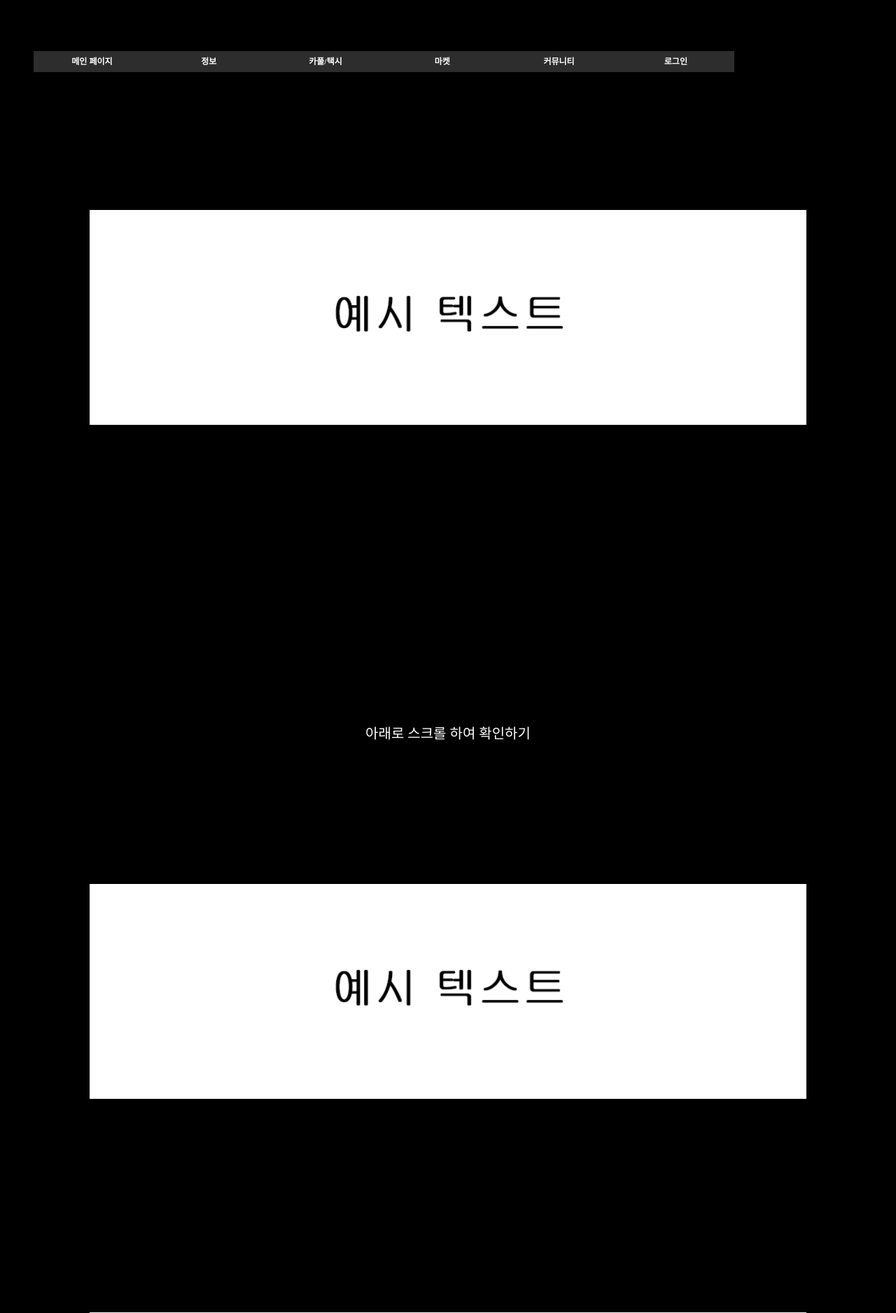
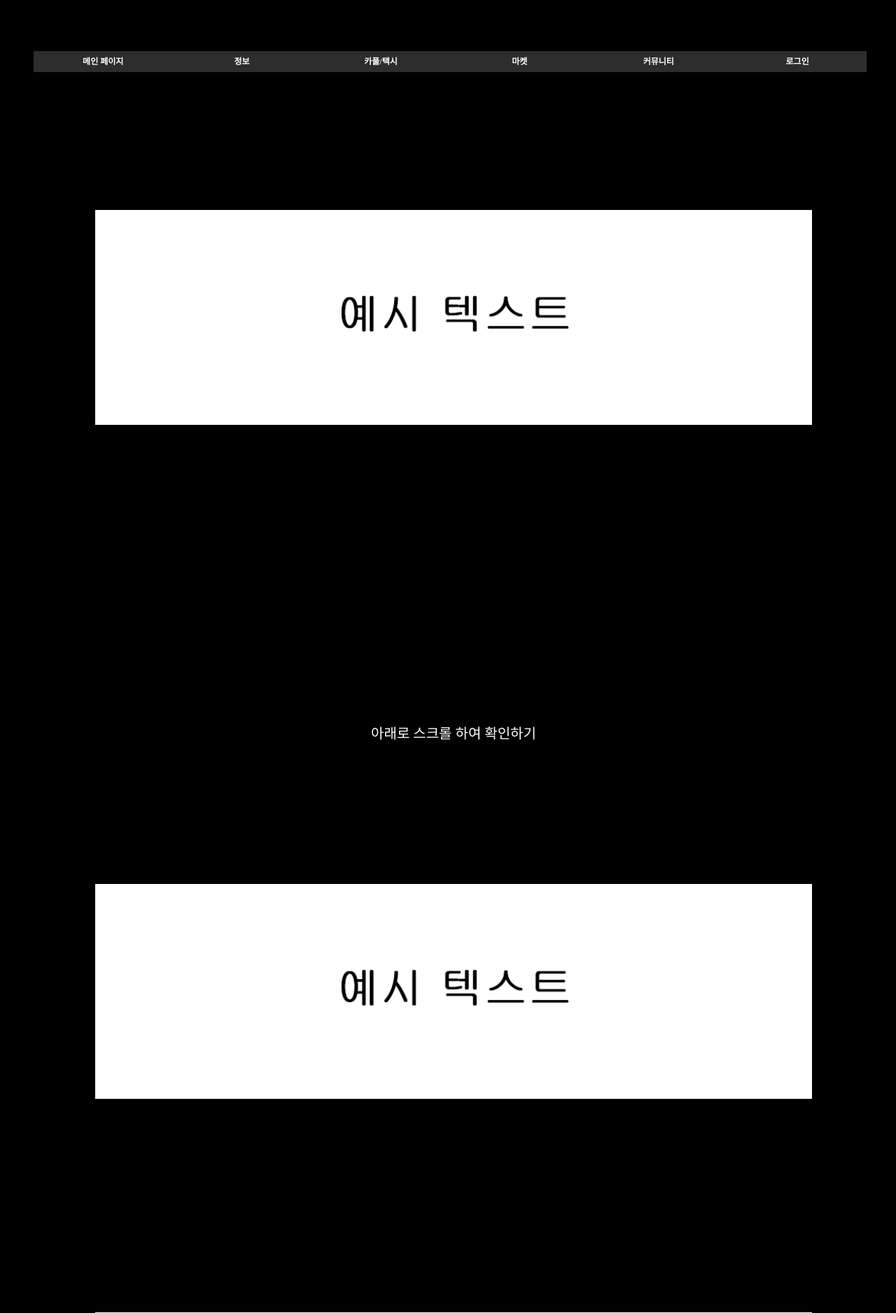
Before and after one commit to Mad-Alchemist/IP, a PHP site: page /main.php in a window 1280 px wide. Shown: the top 1876 px of the page at 70% size. Run offline with PHP 8.4, Linux system fonts and the light colour scheme.

Commit message:
ㅁㄴㅇ

```diff
--- a/css/a.css
+++ b/css/a.css
@@ -1,9 +1,13 @@
+body{
+  width:100vw;
+  height:auto;
+}
 #TopBar
 {
   position: fixed;
   z-index:10;
   top: 60px;
-  width: 90vw;
+  width: 100vw;
   height:auto;
   text-align: center;
 }
@@ -15,7 +19,7 @@
   background-color: #2d2d2d;
   float: left;
   line-height: 30px;
-  width: 15%;
+  width: 16%;
   vertical-align: middle;
   text-align: center;
 }
```
